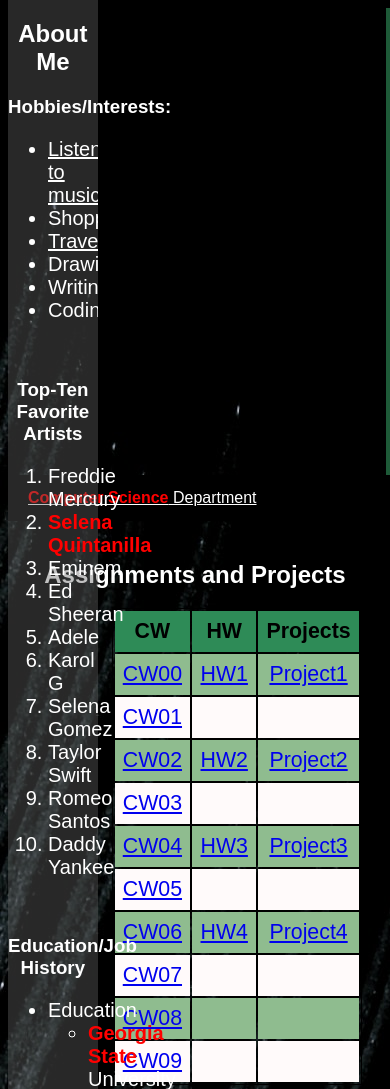
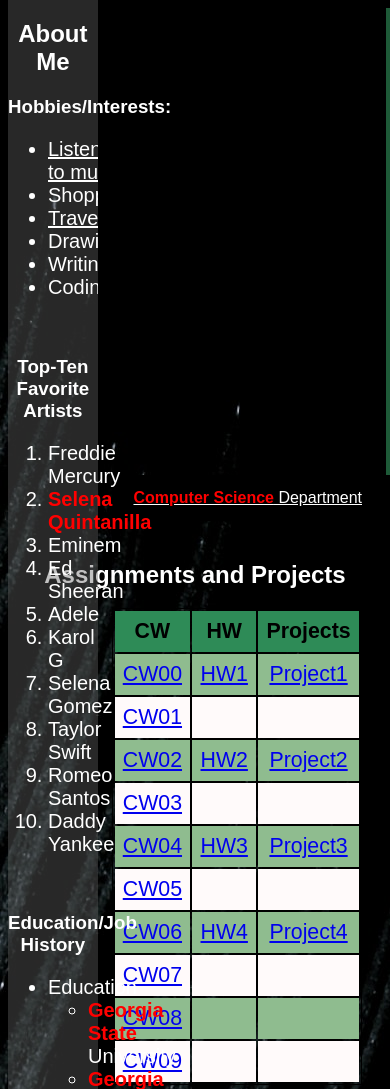
Before and after one commit to ntrigoso/ntrigoso.github.io, a PHP site: page / in a window 390 px wide; the page is wider, and only the part inside the window is pictured. Shown: the top 1089 px of that part. Run offline with PHP 8.4, Linux system fonts and the light colour scheme.

Commit message:
Add files via upload

```diff
--- a/stylesheet.css
+++ b/stylesheet.css
@@ -122,13 +122,13 @@ span{
   .list1 {
     flex-direction: column;
   }
-.top .bottom .home .list1{
+  .top .bottom .home .list1{
 	flex-direction: row;
 	}
 }
 
 @media screen and (max-width: 400px) {
-  .list a {
+  .list a .top .bottom .home{
     float: none;
     width: 100%;
   }
```
